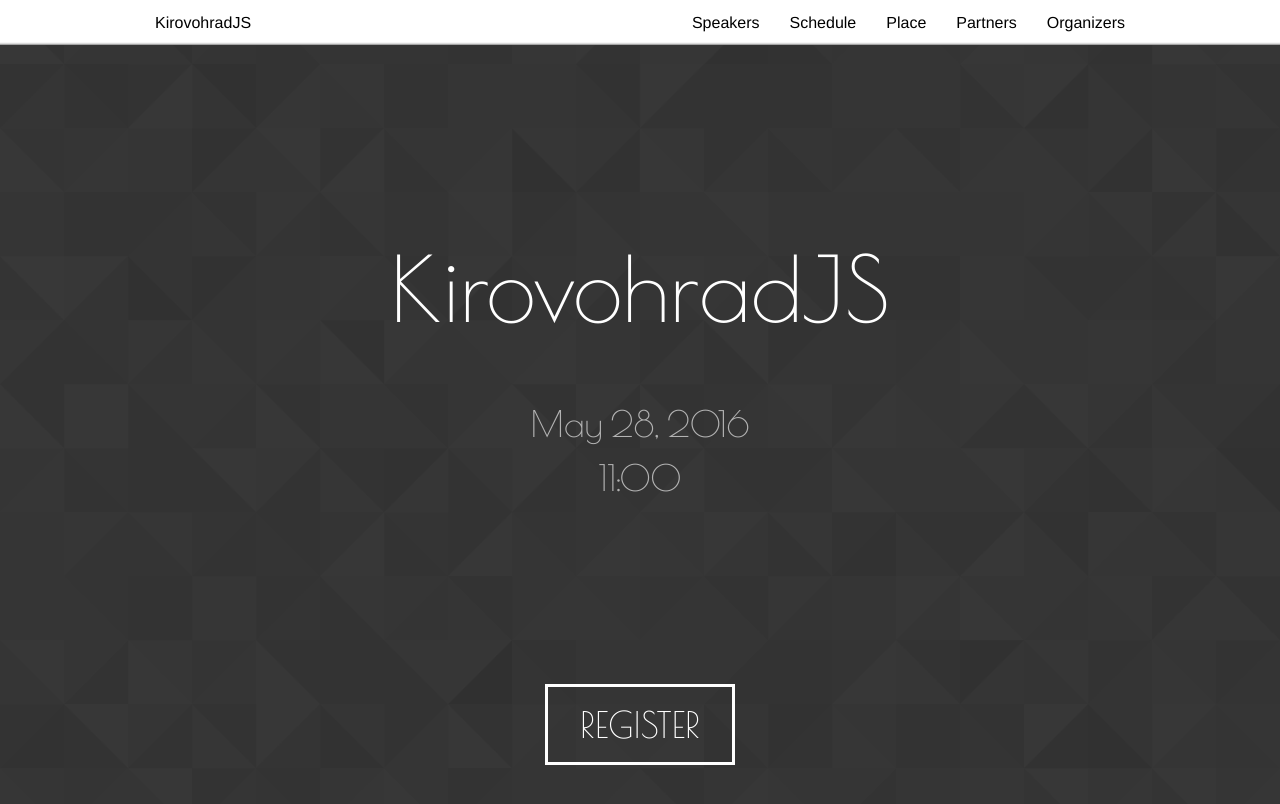
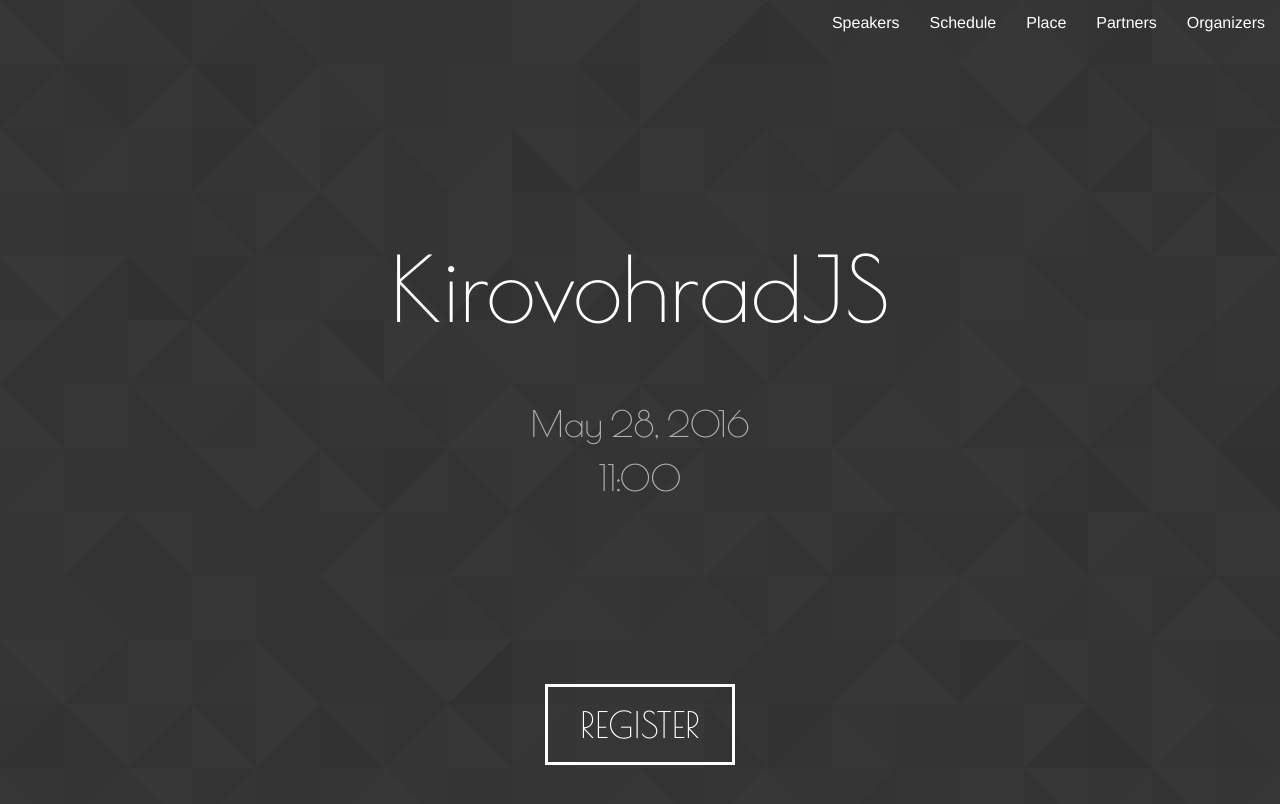
Before and after one commit to ghaiklor/kirovohradjs.com, a Jekyll site: the page built from 2016/05/index.html, in a window 1280 px wide and 900 px high. Shown: the top 804 px of the window. Built offline with Jekyll 4.4.1, drawn with Linux system fonts in a browser that asks for light colours.

Commit message:
Update navigation bar

```diff
--- a/_includes/footer.html
+++ b/_includes/footer.html
@@ -16,10 +16,6 @@
       <li>
         <a href="http://kharkivjs.org">KharkivJS</a>
       </li>
-
-      <li>
-        <a href="http://poltavajs.org">PoltavaJS</a>
-      </li>
     </ul>
   </div>
   <div class="large-2 medium-2 small-2 columns text-right social">
--- a/_includes/navigation.html
+++ b/_includes/navigation.html
@@ -1,9 +1,9 @@
-<div class="fixed contain-to-grid navigation">
+<div class="navigation">
   <nav class="top-bar" data-topbar role="navigation" data-options="scrolltop: false">
     <ul class="title-area">
       <li class="name">
         <h1>
-          <a data-scroll href="#header">KirovohradJS</a>
+          <a data-scroll href="#header"></a>
         </h1>
       </li>
       <li class="toggle-topbar menu-icon">
--- a/assets/css/styles.css
+++ b/assets/css/styles.css
@@ -92,22 +92,30 @@ header.header .register a.button:hover {
 
 /* NAVIGATION */
 div.navigation, nav.top-bar, nav.top-bar.expanded .title-area {
-  color: #000000;
-  background-color: #FFFFFF;
-  box-shadow: 0 -3px 3px -3px #000000 inset;
+  color: #FFFFFF;
+  background-color: transparent;
 }
 
 nav.top-bar li.name a, section.top-bar-section li:not(.has-form) a:not(.button) {
   font-weight: normal;
   font-size: 12pt;
-  background-color: #FFFFFF;
-  box-shadow: 0 -3px 3px -3px #000000 inset;
-  color: #000000;
+  background-color: transparent;
+  color: #FFFFFF;
+}
+
+section.top-bar-section li:not(.has-form) {
+  background-color: transparent;
+  color: #FFFFFF;
+}
+
+section.top-bar-section li:not(.has-form) a:not(.button) {
+  background-color: transparent;
+  color: #FFFFFF;
 }
 
 section.top-bar-section li:not(.has-form) a:not(.button):hover {
-  background-color: #000000;
-  color: #FFFFFF;
+  background-color: transparent;
+  color: #B3B3B3;
 }
 
 /* ORGANIZERS */
```
